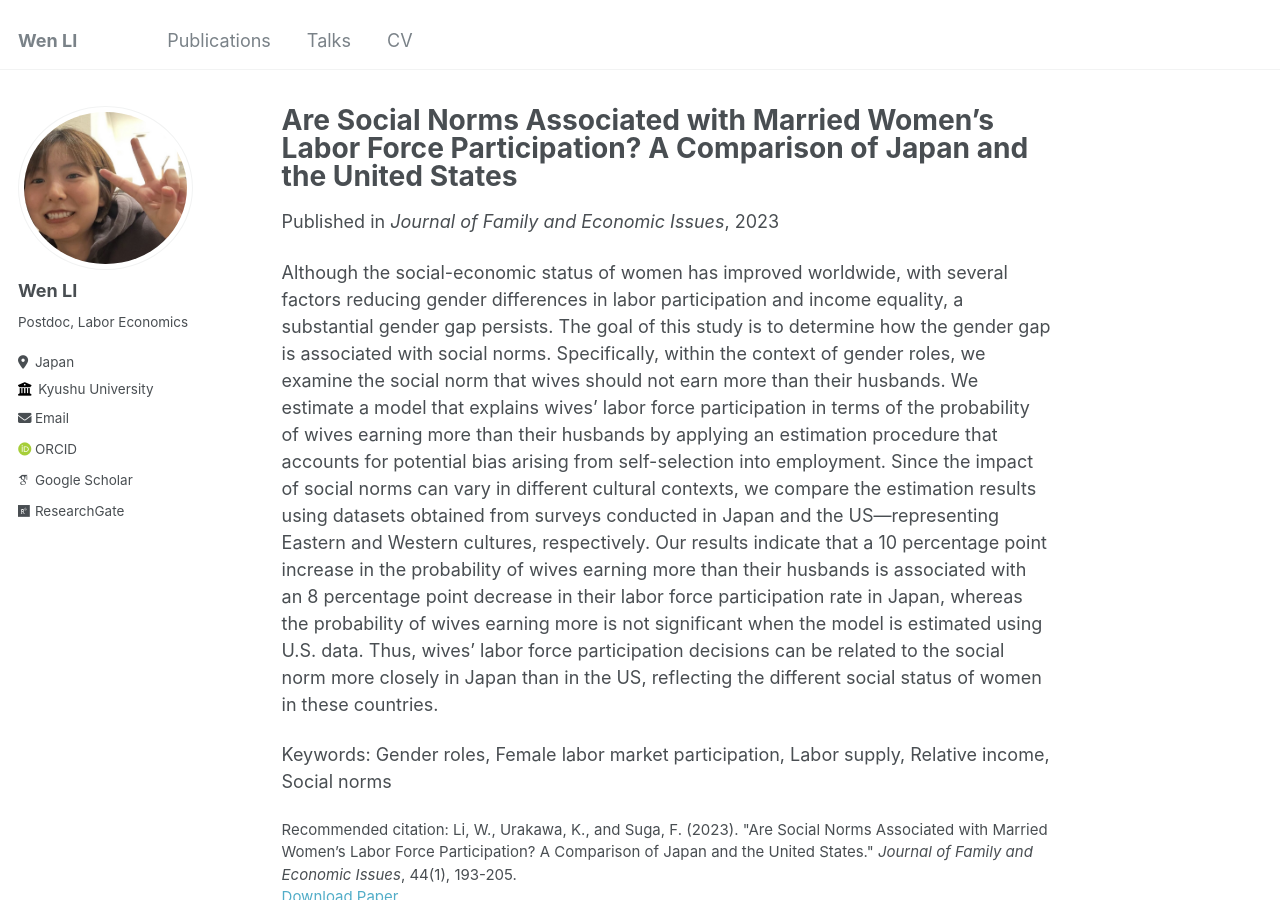
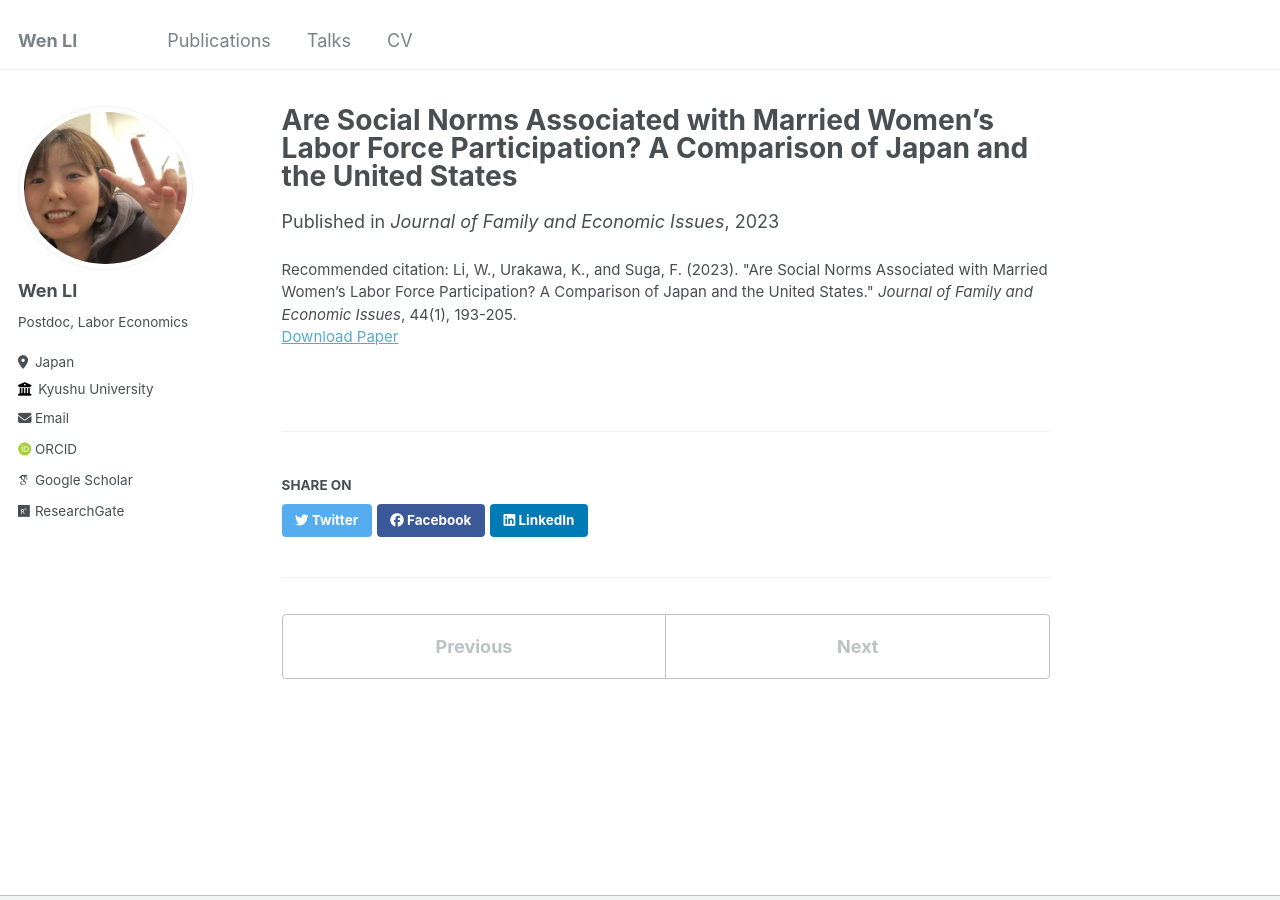
Before and after one commit to wenli-econ/wenli-econ.github.io, a Jekyll site: the page built from _publications/2022-01-08-Are Social Norms Associated with Married Women’s Labor Force Participation-number-1.md, in a window 1280 px wide and 900 px high. Built offline with Jekyll 4.4.1, drawn with Linux system fonts in a browser that asks for light colours; some web fonts are replaced.

Commit message:
Update 2022-01-08-Are Social Norms Associated with Married Women’s Labor Force Participation-number-1.md

```diff
--- a/_publications/2022-01-08-Are Social Norms Associated with Married Women’s Labor Force Participation-number-1.md
+++ b/_publications/2022-01-08-Are Social Norms Associated with Married Women’s Labor Force Participation-number-1.md
@@ -9,6 +9,6 @@ citation: 'Li, W., Urakawa, K., and Suga, F. (2023). "Are Social Norms Associate
 ---
 
 
-Although the social-economic status of women has improved worldwide, with several factors reducing gender differences in labor participation and income equality, a substantial gender gap persists. The goal of this study is to determine how the gender gap is associated with social norms. Specifically, within the context of gender roles, we examine the social norm that wives should not earn more than their husbands. We estimate a model that explains wives’ labor force participation in terms of the probability of wives earning more than their husbands by applying an estimation procedure that accounts for potential bias arising from self-selection into employment. Since the impact of social norms can vary in different cultural contexts, we compare the estimation results using datasets obtained from surveys conducted in Japan and the US—representing Eastern and Western cultures, respectively. Our results indicate that a 10 percentage point increase in the probability of wives earning more than their husbands is associated with an 8 percentage point decrease in their labor force participation rate in Japan, whereas the probability of wives earning more is not significant when the model is estimated using U.S. data. Thus, wives’ labor force participation decisions can be related to the social norm more closely in Japan than in the US, reflecting the different social status of women in these countries.
+<!-- Although the social-economic status of women has improved worldwide, with several factors reducing gender differences in labor participation and income equality, a substantial gender gap persists. The goal of this study is to determine how the gender gap is associated with social norms. Specifically, within the context of gender roles, we examine the social norm that wives should not earn more than their husbands. We estimate a model that explains wives’ labor force participation in terms of the probability of wives earning more than their husbands by applying an estimation procedure that accounts for potential bias arising from self-selection into employment. Since the impact of social norms can vary in different cultural contexts, we compare the estimation results using datasets obtained from surveys conducted in Japan and the US—representing Eastern and Western cultures, respectively. Our results indicate that a 10 percentage point increase in the probability of wives earning more than their husbands is associated with an 8 percentage point decrease in their labor force participation rate in Japan, whereas the probability of wives earning more is not significant when the model is estimated using U.S. data. Thus, wives’ labor force participation decisions can be related to the social norm more closely in Japan than in the US, reflecting the different social status of women in these countries. -->
 
-Keywords: Gender roles, Female labor market participation, Labor supply, Relative income, Social norms
+<!-- Keywords: Gender roles, Female labor market participation, Labor supply, Relative income, Social norms  -->
```
